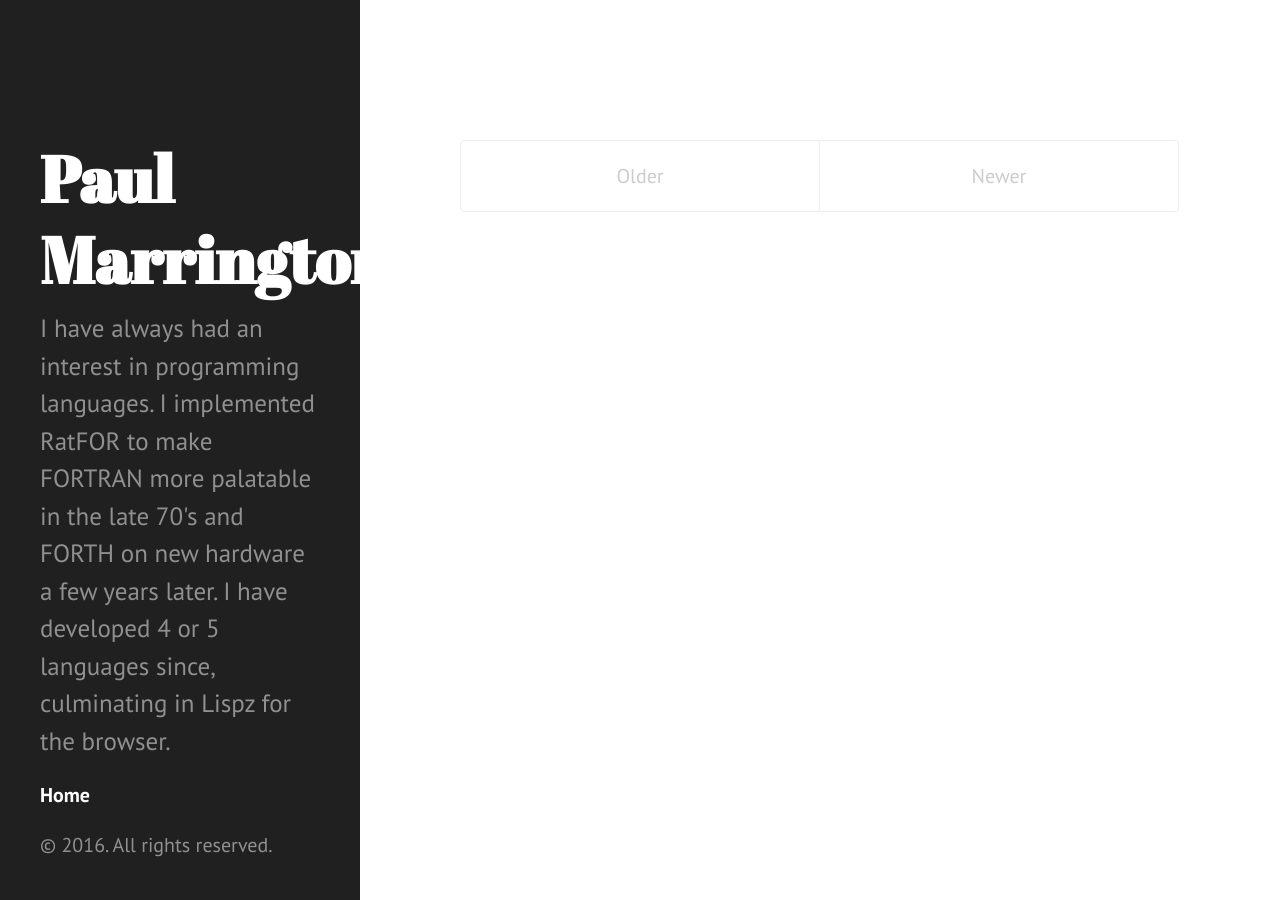
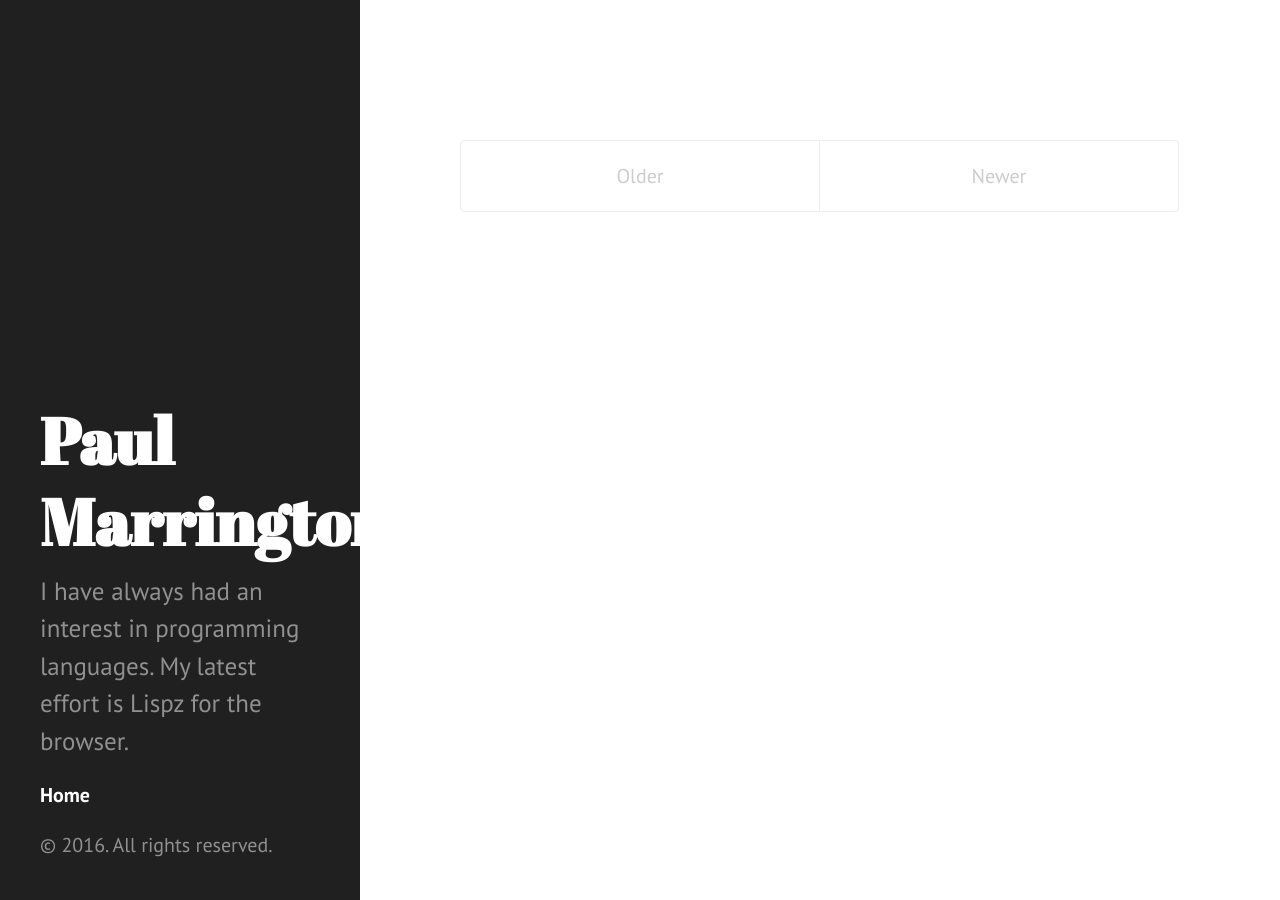
Before and after one commit to paulmarrington/paulmarrington.github.io, a Jekyll site: the page built from index.html, in a window 1280 px wide. Built offline with Jekyll 4.4.1, drawn with Linux system fonts in a browser that asks for light colours; the list of posts is cut into pages by our own code.

Commit message:
Update _config.yml

```diff
--- a/_config.yml
+++ b/_config.yml
@@ -4,5 +4,5 @@ markdown: kramdown
 url: http://paulmarrington.github.io
 title: Paul Marrington
 tagline: On Programming Languages
-description: I have always had an interest in programming languages. I implemented RatFOR to make FORTRAN more palatable in the late 70's and FORTH on new hardware a few years later. I have developed 4 or 5 languages since, culminating in Lispz for the browser.
+description: I have always had an interest in programming languages. My latest effort is Lispz for the browser.
 paginate: 5
```
